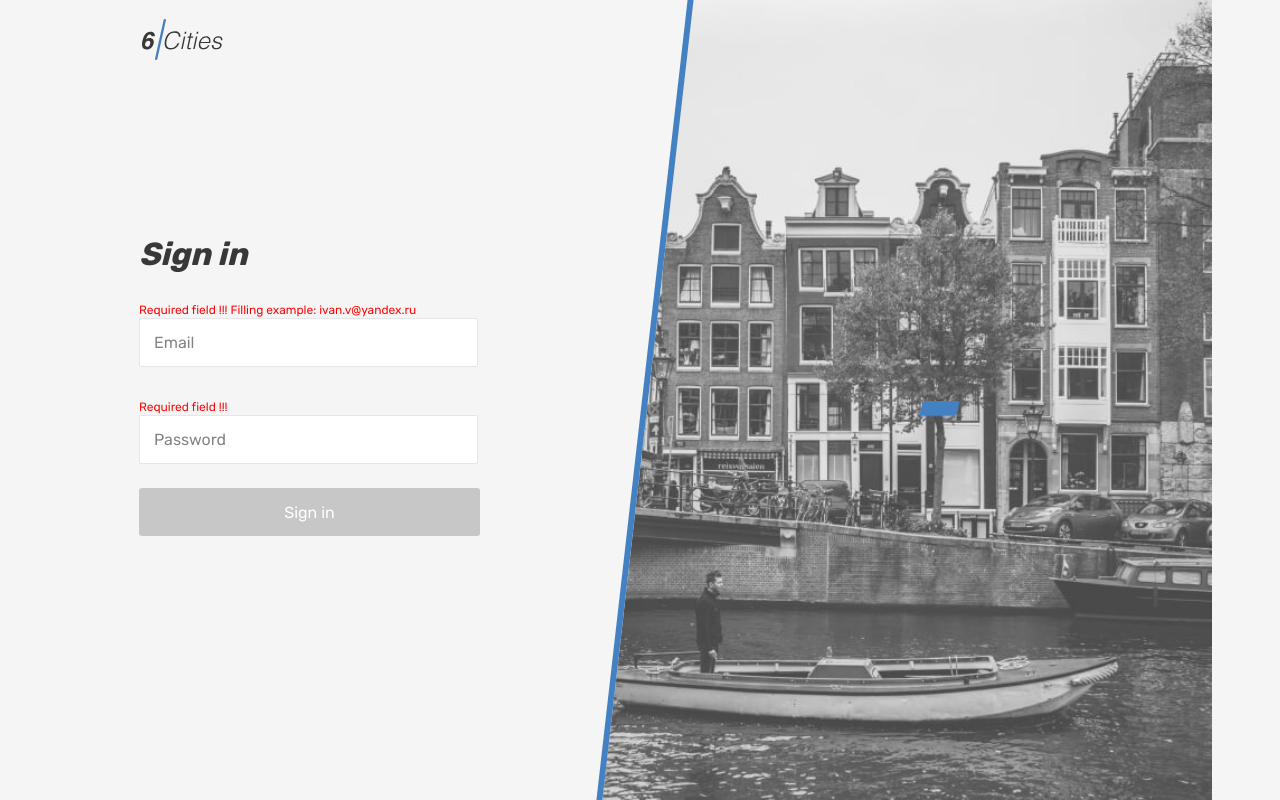
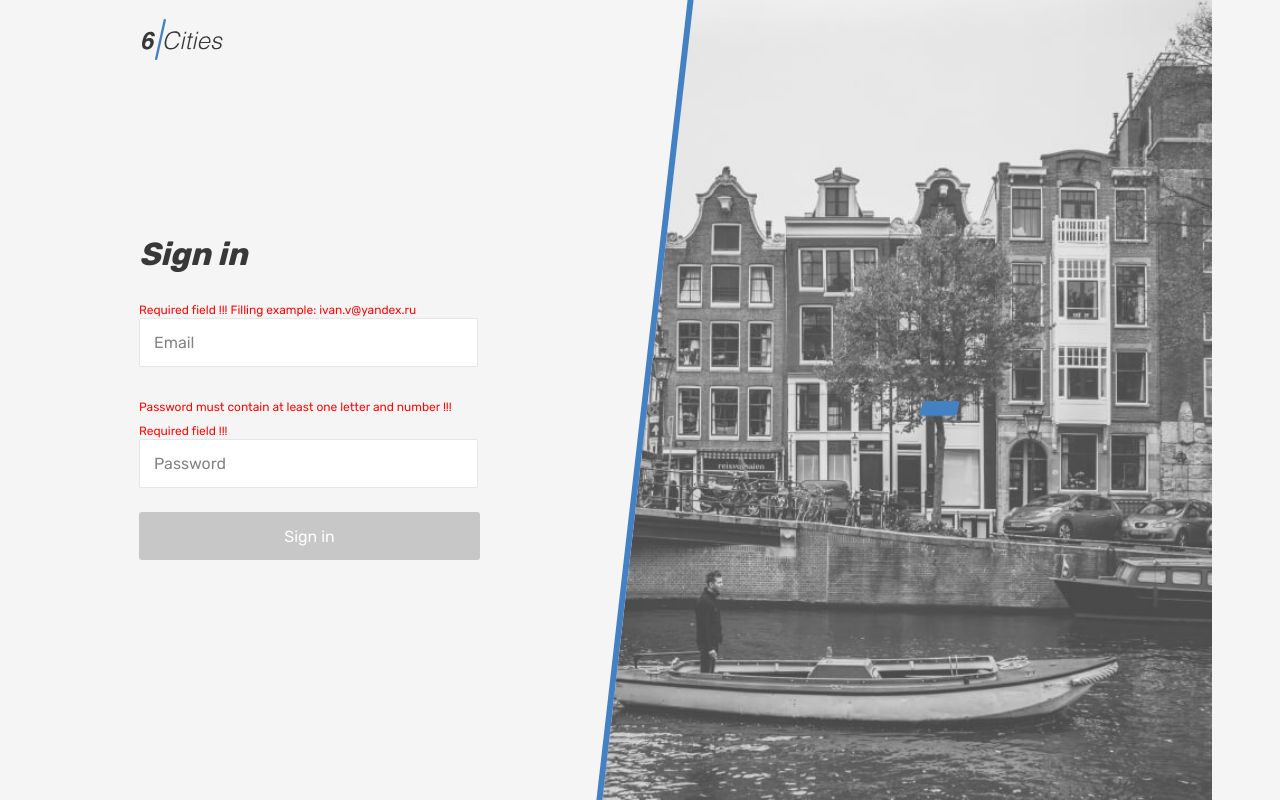
Before and after one commit to htmlacademy-react/1861971-six-cities-simple-12, a React (Create React App) app in the folder project/: page /login in a window 1280 px wide. Built offline with nearby package versions, Linux system fonts and the light colour scheme; no server answers; what http-status-codes would draw is missing.

Commit message:
Исправил валидацию email и пароля.

```diff
--- a/project/src/pages/login-page/login-page.tsx
+++ b/project/src/pages/login-page/login-page.tsx
@@ -58,12 +58,12 @@ function LoginPage (): JSX.Element {
 
   const handleInputEmailChange = (evt: ChangeEvent<HTMLInputElement>) => {
     setEmail(evt.target.value);
-    checkValidate<SetValidate, Validate>(setValidate, validate, email, 'isEmail');
+    checkValidate<SetValidate, Validate>(setValidate, validate, evt.target.value, 'isEmail');
   };
 
   const handleInputPasswordChange = (evt: ChangeEvent<HTMLInputElement>) => {
     setPassword(evt.target.value);
-    checkValidate<SetValidate, Validate>(setValidate, validate, password, 'isPassword');
+    checkValidate<SetValidate, Validate>(setValidate, validate, evt.target.value, 'isPassword');
   };
 
   return (
@@ -93,7 +93,8 @@ function LoginPage (): JSX.Element {
               </div>
 
               <div className="login__input-wrapper form__input-wrapper">
-                {!validate.isPassword && <p className="reviews__help" style={{color: 'red'}}>Required field !!!</p>}
+                {!validate.isPassword &&
+                <><p className="reviews__help" style={{ color: 'red' }}>Password must contain at least one letter and number !!!</p><p className="reviews__help" style={{ color: 'red' }}>Required field !!!</p></>}
                 <label className="visually-hidden">Password</label>
                 <input className="login__input form__input" type="password" name="password" placeholder="Password" required onChange={handleInputPasswordChange}/>
               </div>
--- a/project/src/types/const/const.ts
+++ b/project/src/types/const/const.ts
@@ -1,3 +1,5 @@
+export const REGULAR_EXPRESSION = /^(?=.*[A-Za-z])(?=.*\d)[A-Za-z\d]{2,}$/;
+
 export enum Path {
   MainPath = '/',
   LoginPath = '/login',
--- a/project/src/util/util.ts
+++ b/project/src/util/util.ts
@@ -3,7 +3,8 @@ import {
   SortName,
   Offer,
   Offers,
-  TypeHousing
+  TypeHousing,
+  REGULAR_EXPRESSION
 } from '../types/const/const';
 
 
@@ -121,8 +122,7 @@ export const checkValidate = <A, B>(cb: A, validate: B, value: string, fieldName
   if(typeof cb !== 'function'){
     throw new Error('Parameter "cb" must be a function');
   }
-
-  if(value.length !== 1 && value.length !== 0) {
+  if((REGULAR_EXPRESSION.test(value) && fieldName === 'isPassword') || (value !== '' && fieldName === 'isEmail')) {
     cb({
       ...validate,
       [fieldName]: true
```
